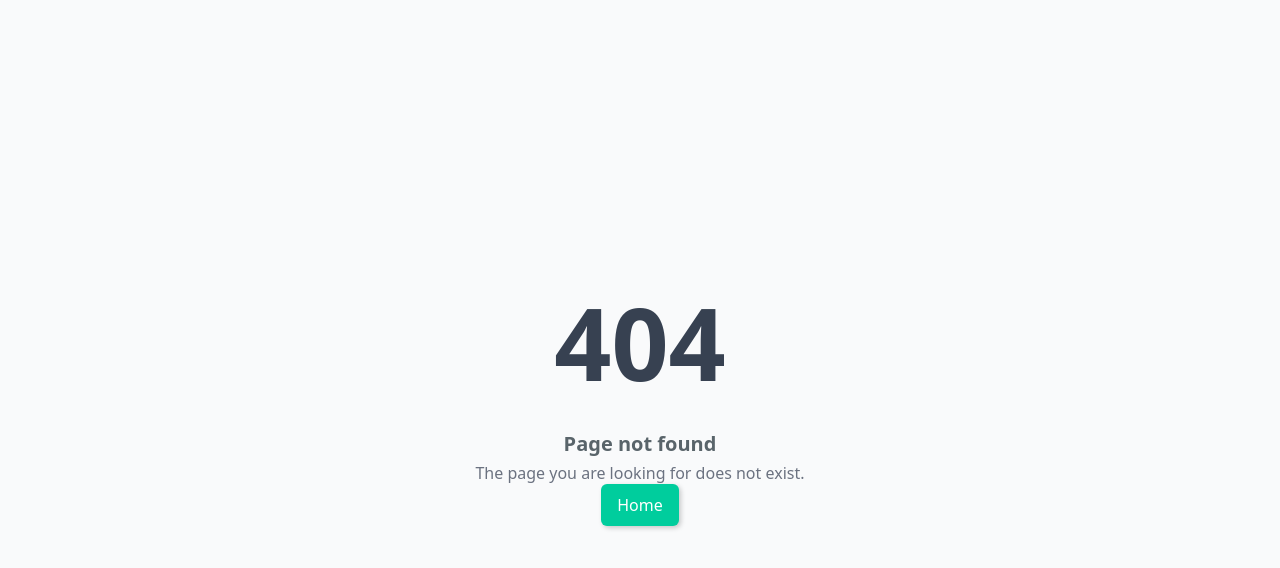
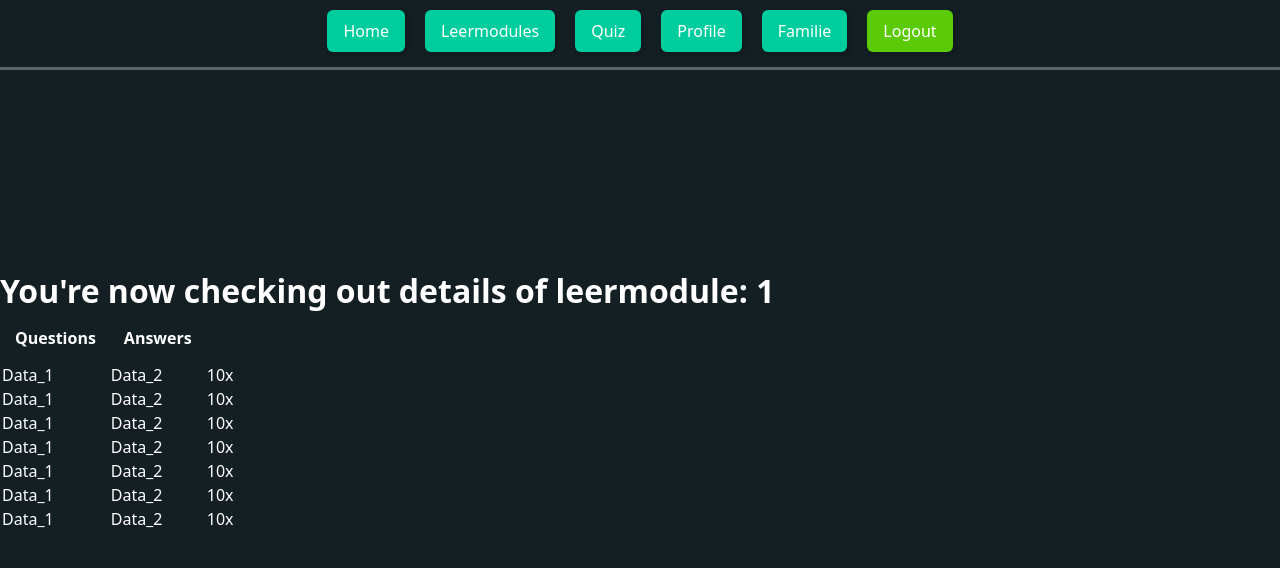
Before and after one commit to BryanBooij/TLE-3, a React (Vite) app: page /Leermodule/details/1 in a window 1280 px wide. Before the commit this address had no page. Shown: the top 568 px of the page. Built offline with nearby package versions, Linux system fonts and the light colour scheme; sample sign-in values are in the browser's storage; a web font is replaced by a local one.

Commit message:
- Added new pages - Added routing to the pages (buttons don't work properly yet)

```diff
--- /dev/null
+++ b/src/leermodule/CreateLeermodule.jsx
@@ -0,0 +1,26 @@
+import '../App.css'
+import '../index.css'
+import ButtonGreen from "../buttons/ButtonGreen.jsx";
+
+/*
+* name
+* description
+* theme
+* times_played
+* created_at
+*
+* questions
+* answers
+* */
+
+function CreateLeermodule() {
+    return(
+        <>
+            <div id="createLeermoduleContainter">
+                <h1>Create a new learn module here!</h1>
+            </div>
+        </>
+    )
+}
+
+export default CreateLeermodule
--- /dev/null
+++ b/src/leermodule/DetailsLeermodule.jsx
@@ -0,0 +1,68 @@
+import '../App.css'
+import '../index.css'
+import { useParams } from "react-router-dom";
+import ButtonGreen from "../buttons/ButtonGreen.jsx";
+
+function DetailsLeermodule() {
+
+    let info = useParams(); // Access the route parameter;
+    console.log(info);
+    const result = Object.values(info);
+    console.log(result)
+
+    return(
+        <>
+            <div id="detailsLeermoduleContainter">
+                <h1>You're now checking out details of leermodule: {result}</h1>
+                <table>
+                    <thead>
+                    <tr>
+                        <th>Questions</th>
+                        <th>Answers</th>
+                    </tr>
+                    </thead>
+                    <tbody>
+
+                    <tr>
+                        <td>Data_1</td>
+                        <td>Data_2</td>
+                        <td>10x</td>
+                    </tr>
+                    <tr>
+                        <td>Data_1</td>
+                        <td>Data_2</td>
+                        <td>10x</td>
+                    </tr>
+                    <tr>
+                        <td>Data_1</td>
+                        <td>Data_2</td>
+                        <td>10x</td>
+                    </tr>
+                    <tr>
+                        <td>Data_1</td>
+                        <td>Data_2</td>
+                        <td>10x</td>
+                    </tr>
+                    <tr>
+                        <td>Data_1</td>
+                        <td>Data_2</td>
+                        <td>10x</td>
+                    </tr>
+                    <tr>
+                        <td>Data_1</td>
+                        <td>Data_2</td>
+                        <td>10x</td>
+                    </tr>
+                    <tr>
+                        <td>Data_1</td>
+                        <td>Data_2</td>
+                        <td>10x</td>
+                    </tr>
+                    </tbody>
+                </table>
+            </div>
+        </>
+    )
+}
+
+export default DetailsLeermodule
--- a/src/leermodule/LeermoduleAdmin.jsx
+++ b/src/leermodule/LeermoduleAdmin.jsx
@@ -12,7 +12,7 @@ return (
                 <h1>Leermodules</h1>
 
                 <div id="filterHolder">
-                        <a href="" id="newModule">
+                        <a href="Leermodule/create" id="newModule">
                             <h2>Make new module &#10009;</h2>
                         </a>
 
@@ -44,43 +44,43 @@ return (
                     <td>Data_1</td>
                     <td>Data_2</td>
                     <td>10x</td>
-                    <ButtonGreen className="detailButton" alt="Details" label="Details" onClick={() => navigate("/")} />
+                    <ButtonGreen className="detailButton" alt="Details" label="Details" onClick={() => navigate("/Leermodule/details")} />
                 </tr>
                 <tr>
                     <td>Data_1</td>
                     <td>Data_2</td>
                     <td>10x</td>
-                    <ButtonGreen className="detailButton" alt="Details" label="Details" onClick={() => navigate("/")} />
+                    <ButtonGreen className="detailButton" alt="Details" label="Details" onClick={() => navigate("/Leermodule/details")} />
                 </tr>
                 <tr>
                     <td>Data_1</td>
                     <td>Data_2</td>
                     <td>10x</td>
-                    <ButtonGreen className="detailButton" alt="Details" label="Details" onClick={() => navigate("/")} />
+                    <ButtonGreen className="detailButton" alt="Details" label="Details" onClick={() => navigate("/Leermodule/details")} />
                 </tr>
                 <tr>
                     <td>Data_1</td>
                     <td>Data_2</td>
                     <td>10x</td>
-                    <ButtonGreen className="detailButton" alt="Details" label="Details" onClick={() => navigate("/")} />
+                    <ButtonGreen className="detailButton" alt="Details" label="Details" onClick={() => navigate("/Leermodule/details")} />
                 </tr>
                 <tr>
                     <td>Data_1</td>
                     <td>Data_2</td>
                     <td>10x</td>
-                    <ButtonGreen className="detailButton" alt="Details" label="Details" onClick={() => navigate("/")} />
+                    <ButtonGreen className="detailButton" alt="Details" label="Details" onClick={() => navigate("/Leermodule/details")} />
                 </tr>
                 <tr>
                     <td>Data_1</td>
                     <td>Data_2</td>
                     <td>10x</td>
-                    <ButtonGreen className="detailButton" alt="Details" label="Details" onClick={() => navigate("/")} />
+                    <ButtonGreen className="detailButton" alt="Details" label="Details" onClick={() => navigate("/Leermodule/details")} />
                 </tr>
                 <tr>
                     <td>Data_1</td>
                     <td>Data_2</td>
                     <td>10x</td>
-                    <ButtonGreen className="detailButton" alt="Details" label="Details" onClick={() => navigate("/")} />
+                    <ButtonGreen className="detailButton" alt="Details" label="Details" onClick={() => navigate("/Leermodule/details")} />
                 </tr>
                 </tbody>
             </table>
--- /dev/null
+++ b/src/leermodule/UpdateLeermodule.jsx
@@ -0,0 +1,20 @@
+import '../App.css'
+import '../index.css'
+import ButtonGreen from "../buttons/ButtonGreen.jsx";
+import LeermoduleAdmin from "./LeermoduleAdmin.jsx";
+import {useParams} from "react-router-dom";
+
+function UpdateLeermodule() {
+    let info = useParams(); // Access the route parameter;
+    const result = Object.values(info); //make it into something usable for the html DOM
+
+    return(
+        <>
+            <div id="detailsLeermoduleContainter">
+                <h1>You're now editing leermodule: {result}</h1>
+            </div>
+        </>
+    )
+}
+
+export default UpdateLeermodule
```
Also changed, not shown: src/App.jsx (+15 -0 lines).
